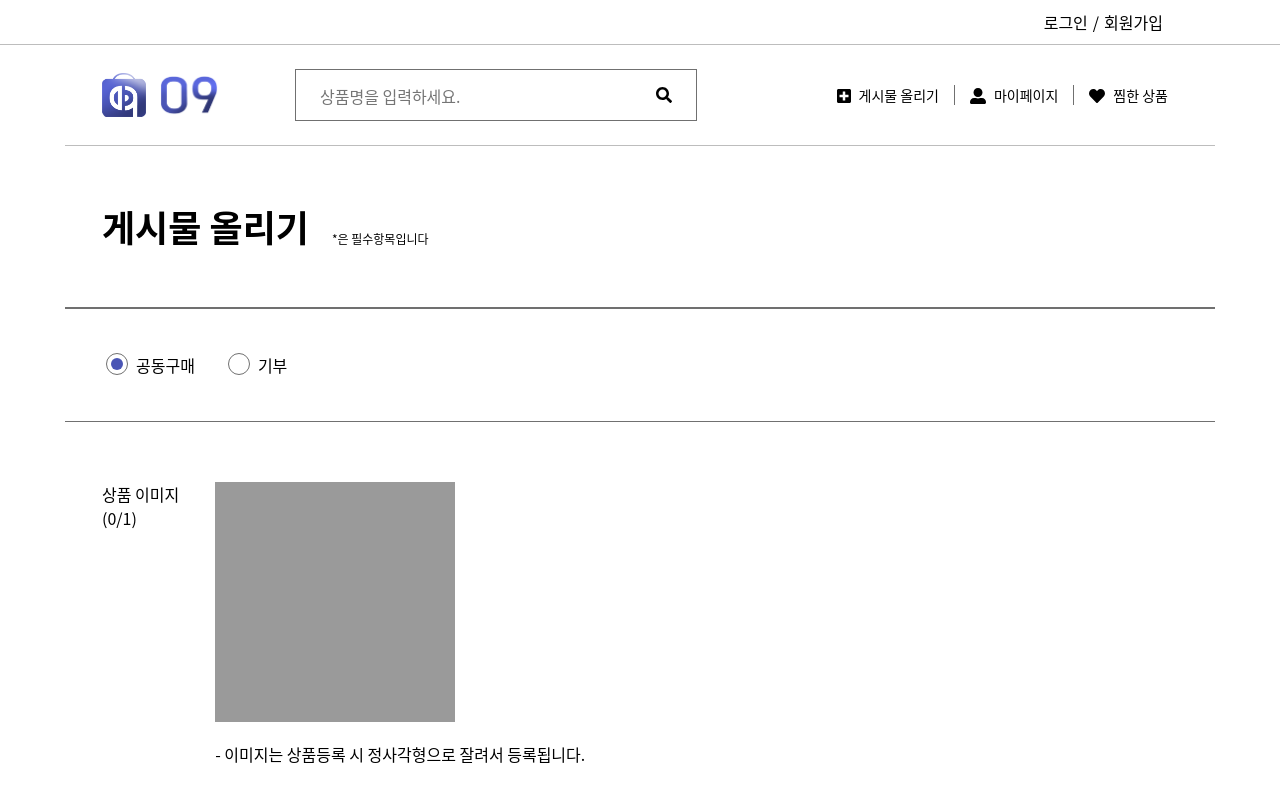
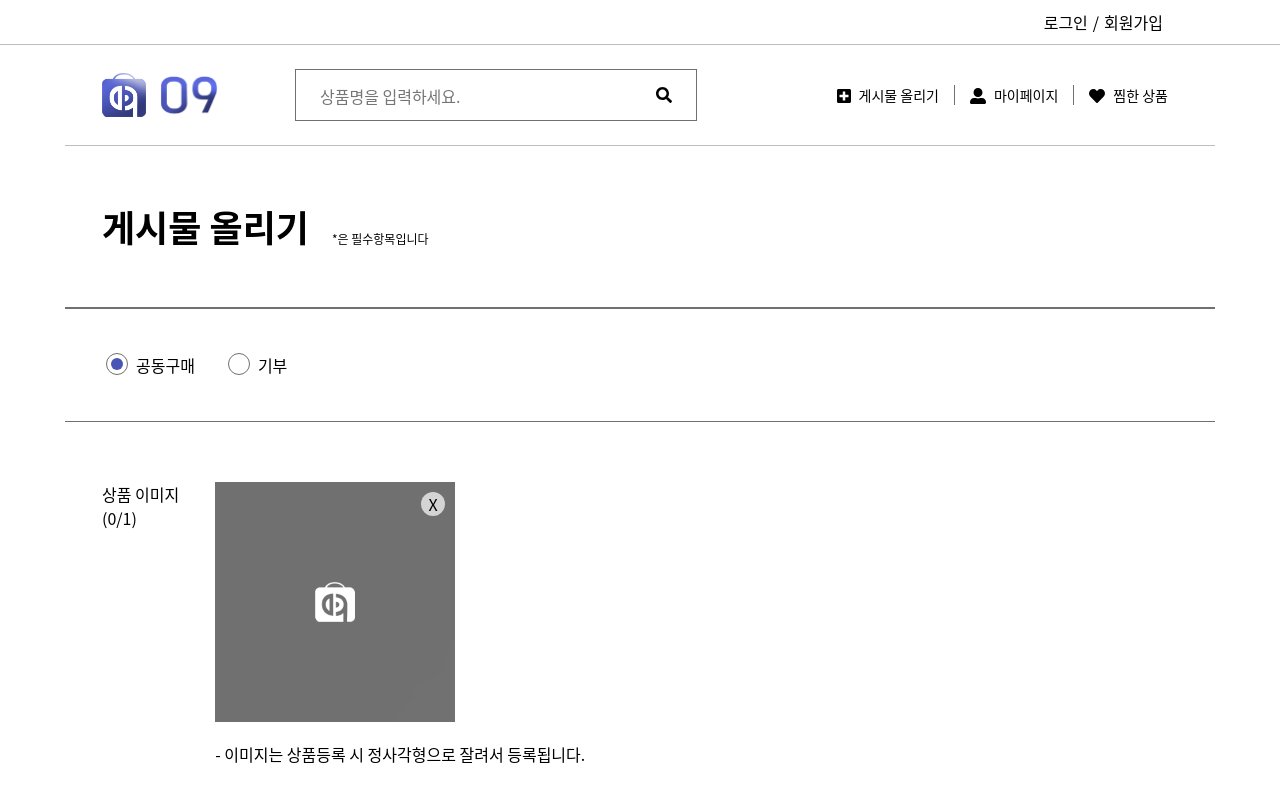
Before and after one commit to 09-Project/09-FrontEnd-Refactoring, a React (Create React App) app: page /upload in a window 1280 px wide. Shown: the top 800 px of the page. Built offline with nearby package versions, Linux system fonts and the light colour scheme; no server answers.

Commit message:
[추가] 이미지 미리보기 추가 및 이미지 삭제기능 추가

```diff
--- a/src/Pages/upload/UploadImg/index.tsx
+++ b/src/Pages/upload/UploadImg/index.tsx
@@ -1,28 +1,40 @@
-import React, { ChangeEvent } from 'react';
+import React, { ChangeEvent, useState } from 'react';
 import * as S from '../styles';
 interface Props {
     setUploadContent: (e: any) => void;
     uploadContent: any
 }
 function UploadImg({ setUploadContent, uploadContent }: Props) {
+    const [fileUrl, setFileUrl] = useState(null)
     const onChangeUploadImg = (e: ChangeEvent<HTMLInputElement>) => {
         const fileList = e.target.files;
+        setFileUrl(URL.createObjectURL(fileList[0]));
         if (!fileList) return;
         setUploadContent({
             ...uploadContent,
             image: fileList[0]
         })
     }
+    const onClickRemoveImg = () => {
+        setFileUrl(null)
+        setUploadContent({
+            ...uploadContent,
+            image: null
+        })
+    }
     return (
         <S.UploadImgWrapper>
             <S.ImgCount>
                 <p>상품 이미지</p>
-                <p>(0/1)</p>
+                <p>({fileUrl !== null ? 1 : 0}/1)</p>
             </S.ImgCount>
             <S.Imgs>
-                <S.InputImg>
-                    <input type="file" name="uploadImg" id="" onChange={onChangeUploadImg} multiple={false} />
-                </S.InputImg>
+                <S.ImgBox>
+                    <S.RemoveImgButton onClick={onClickRemoveImg}>X</S.RemoveImgButton>
+                    <S.InputImg img={fileUrl}>
+                        <input type="file" name="uploadImg" id="" onChange={onChangeUploadImg} multiple={false} />
+                    </S.InputImg>
+                </S.ImgBox>
                 <p>- 이미지는 상품등록 시 정사각형으로 잘려서 등록됩니다.</p>
             </S.Imgs>
         </S.UploadImgWrapper>
--- a/src/Pages/upload/styles.ts
+++ b/src/Pages/upload/styles.ts
@@ -1,6 +1,8 @@
+import { statSync } from "fs";
 import styled from "styled-components";
-
+import Default from '../../assets/images/defaultGoods.png'
 interface StyleProps {
+    img?: any;
 }
 
 export const UploadPageWrapper = styled.section`
@@ -75,15 +77,36 @@ export const Imgs = styled.div`
         margin-left: 16px;
     }
 `
-export const InputImg = styled.label`
+export const RemoveImgButton = styled.div`
+    width: 24px;
+    height: 24px;
+    position: absolute;
+    right: 10px;
+    top: 10px;
+    background-color: rgba(255,255,255,0.7);
+    display: flex;
+    align-items: center;
+    justify-content: center;
+    border-radius: 50%;
+`
+export const ImgBox = styled.div`
     width: 240px;
     height: 240px;
-    background-color: #9a9a9a;
+    position: relative;
+    margin: 0 16px;
+`
+export const InputImg = styled.label`
+    background-image: url(${(props: StyleProps) => props.img || Default});
+    /* background-color: #9a9a9a; */
+    background-position: center;
+    background-repeat: no-repeat;
+    background-size: contain;
     display: flex;
     flex-direction: column;
     align-items: center;
     justify-content: center;
-    margin: 0 16px;
+    width: 100%;
+    height: 100%;
     >input{
         position: absolute;
         width: 1px;
```
